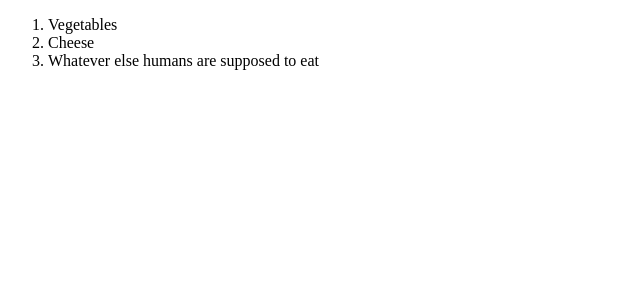
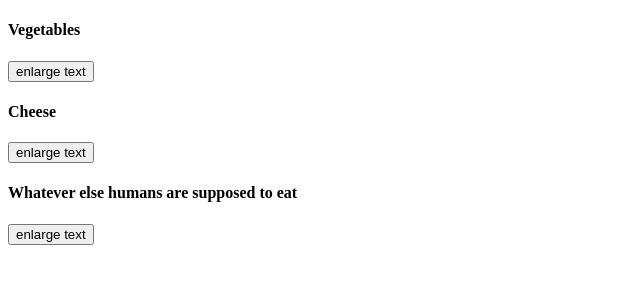
Before and after one commit to osaguild/vue-test, a Vue app: page / in a window 1280 px wide. Shown: the top 300 px of the page, without its empty margins (0-640 px from the left). Built offline with nearby package versions, Linux system fonts and the light colour scheme.

Commit message:
complete

```diff
--- a/src/App.vue
+++ b/src/App.vue
@@ -1,25 +1,26 @@
 <template>
-  <ol>
-    <todo-item v-for="item in groceryList" :todo="item" :key="item.id"></todo-item>
-  </ol>
+  <div :style="{fontSize: postFontSize + 'em'}">
+    <blog-post v-for="(post,index) in posts" :key="index" :title="post.title" @enlarge-text="postFontSize += $event"></blog-post>
+  </div>
 </template>
 
 <script>
-import TodoItem from './components/TodoItem.vue'
+import BlogPost from './components/BlogPost.vue'
 
 export default {
   name: 'App',
   data() {
     return {
-      groceryList: [
-        { id: 0, text: 'Vegetables' },
-        { id: 1, text: 'Cheese' },
-        { id: 2, text: 'Whatever else humans are supposed to eat' }
-      ]
+      posts: [
+        { title: 'Vegetables' },
+        { title: 'Cheese' },
+        { title: 'Whatever else humans are supposed to eat' }
+      ],
+      postFontSize: 1
     }
   },
   components: {
-    TodoItem
+    BlogPost
   }
 }
 </script>
--- /dev/null
+++ b/src/components/BlogPost.vue
@@ -0,0 +1,18 @@
+<template>
+  <div>
+    <h4>{{title}}</h4>
+    <button @click="$emit('enlargeText',0.1)">enlarge text</button>
+  </div>
+</template>
+
+<script>
+export default {
+  name: "BlogPost",
+  props: ['title'],
+  emits: ['enlargeText']
+}
+</script>
+
+<style scoped>
+
+</style>
--- a/src/components/TodoItem.vue
+++ /dev/null
@@ -1,10 +0,0 @@
-<template>
-  <li>{{ todo.text }}</li>
-</template>
-
-<script>
-export default {
-  name: "TodoItem",
-  props: ['todo']
-}
-</script>
```
